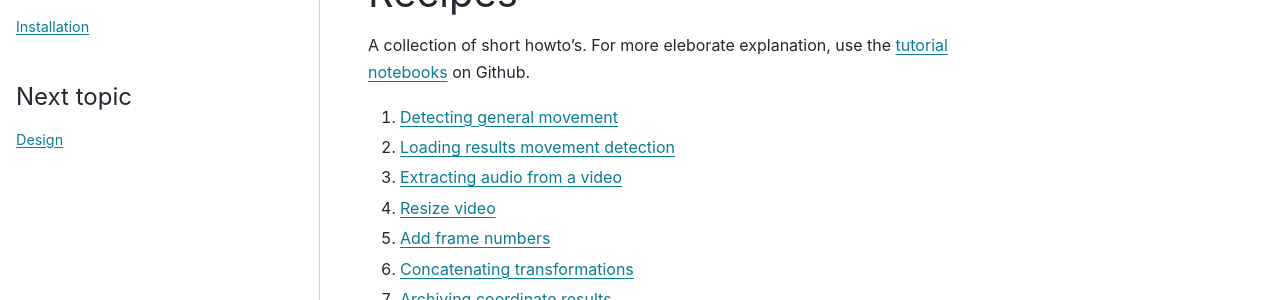
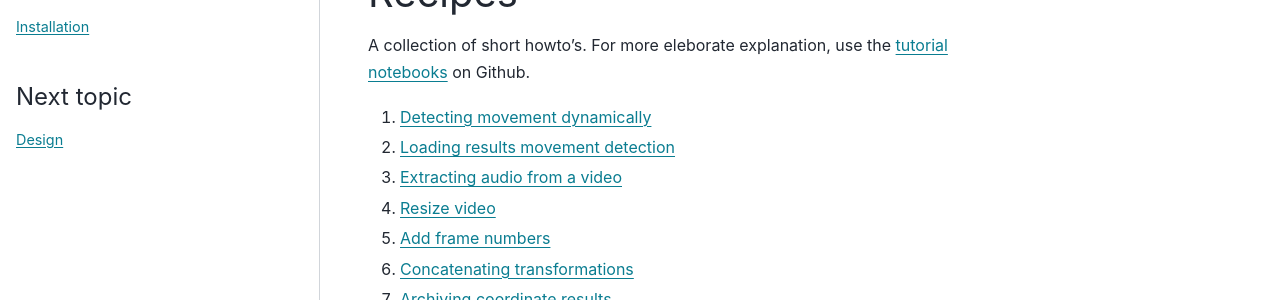
Before and after one commit to gbeckers/Birdwatcher, a Sphinx documentation site: the page built from docs/recipes.rst, in a window 1280 px wide. Shown: the part 177-477 px from the top of the page. Built offline with Sphinx 7.4.7 and the PyData theme 0.15.4, drawn with Linux system fonts in a browser that asks for light colours.

Commit message:
try fix image path docs

```diff
--- a/docs/conf.py
+++ b/docs/conf.py
@@ -99,7 +99,7 @@
 # Add any paths that contain custom static files (such as style sheets) here,
 # relative to this directory. They are copied after the builtin static files,
 # so a file named "default.css" will overwrite the builtin "default.css".
-html_static_path = ['_static']
+html_static_path = ['_static', 'recipes/images']
 
 # Custom sidebar templates, must be a dictionary that maps document names
 # to template names.
--- a/docs/recipes/detectmovement.rst
+++ b/docs/recipes/detectmovement.rst
@@ -1,13 +1,13 @@
-Detecting general movement
-==========================
+Detecting movement dynamically
+==============================
 
 .. currentmodule:: birdwatcher.movementdetection
 
 In many lab situations (static camera and static scene, except for animal),
 'movement' can be captured based on detecting pixels in video frames that
-changed statistically significantly with respect to preceding frames.
-The high-level function :func:`detect_movement`
-does this, based on a machine learning technique called background substraction.
+changed statistically significantly with respect to recently preceding frames.
+The high-level function :func:`detect_movement` does this, based on a machine
+learning technique called background substraction.
 
 .. code:: python
 
```
